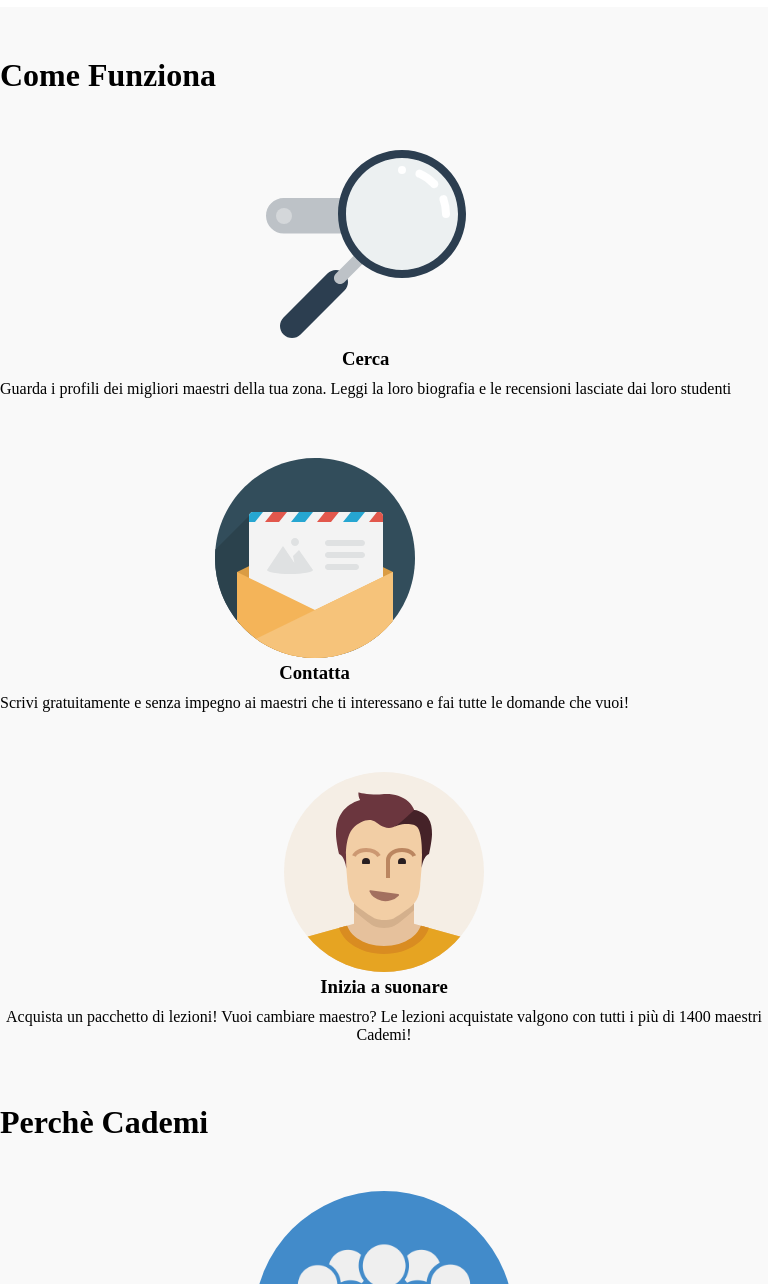
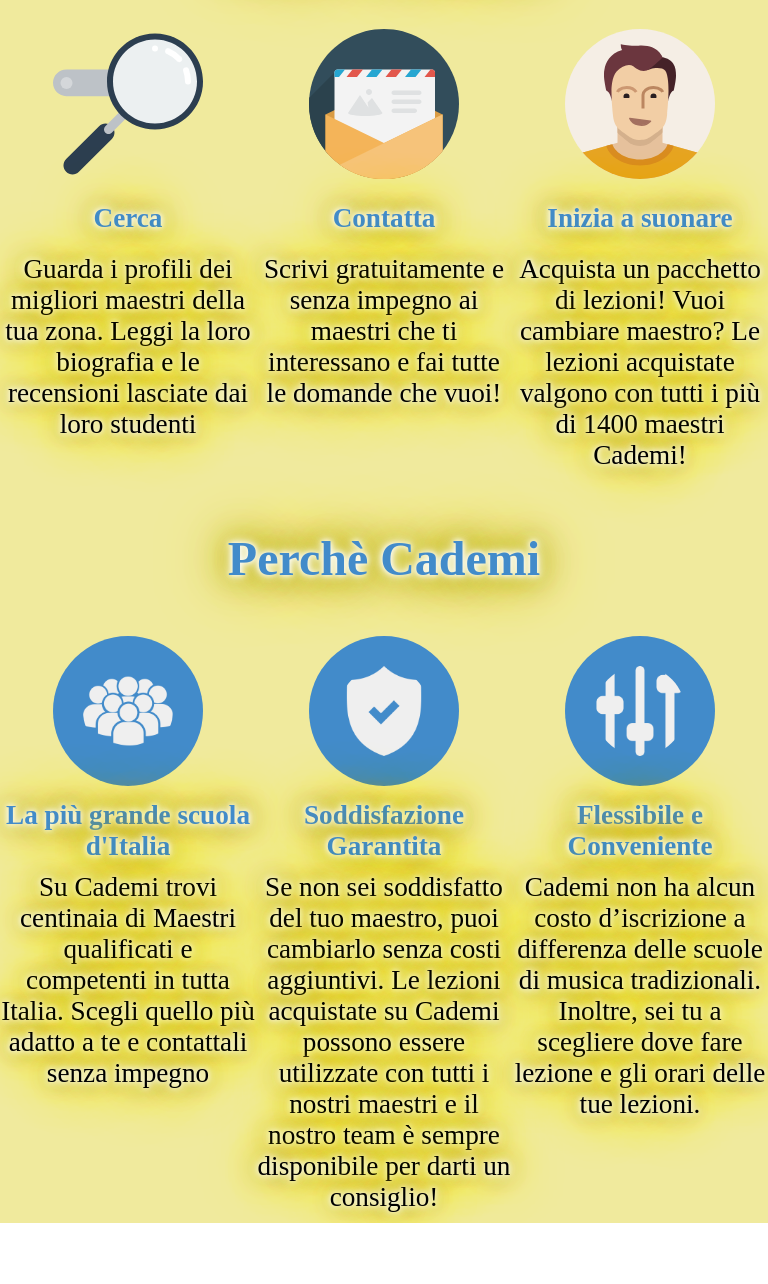
Before and after one commit to Fujinjakka/html-css-resp-wannabe-12bool, a plain HTML site: page index.html in a window 768 px wide. Shown: the part 726-2010 px from the top of the page. After the commit the page ends 1949 px from the top, so only its background shows below. Drawn offline with Linux system fonts and the light colour scheme.

Commit message:
Progetto Completo

```diff
--- a/css/style.css
+++ b/css/style.css
@@ -52,5 +52,34 @@ h3 {
 @media screen and (min-width: 768px)
 and (max-width: 991px) {
 
-
+  h2 {
+    font-size: 3em;
+    font-weight: bold;
+    color: #428BCA;
+    background: #f0ea9d;
+    text-shadow: 0 0 5px #FFF, 0 0 10px #FFF, 0 0 15px #FFF, 0 0 20px #c2b504, 0 0 30px #c2b504, 0 0 40px #c2b504, 0 0 55px #c2b504, 0 0 75px #c2b504;
+  }
+  .background-top, .background, .background-bottom {
+    background-color: #f0ea9d;
+  }
+  h3 {
+    font-size: 1.7em;
+    font-weight: bold;
+    color: #428BCA;
+    margin: 20px 0;
+    text-shadow: 0 0 5px #FFF, 0 0 10px #FFF, 0 0 15px #FFF, 0 0 20px #c2b504, 0 0 30px #c2b504, 0 0 40px #c2b504, 0 0 55px #c2b504, 0 0 75px #c2b504;
+  }
+  p {
+    font-size: 1.7em;
+    text-shadow: 0 0 5px #FFF, 0 0 10px #FFF, 0 0 15px #FFF, 0 0 20px #c2b504, 0 0 30px #c2b504, 0 0 40px #c2b504, 0 0 55px #c2b504, 0 0 75px #c2b504;
+  }
+  .img-blue {
+    height: 150px;
+  }
+  img {
+    height: 150px;
+  }
+  hr {
+    display: none;
+  }
 }
--- a/index.html
+++ b/index.html
@@ -10,18 +10,18 @@
   <body>
 
     <div class="container background-top">
-      <div class="col-lg-4 col-lg-offset-4 col-xs-8 col-xs-offset-2">
+      <div class="col-lg-4 col-lg-offset-4 col-xs-8 col-xs-offset-2 col-md-6 col-md-offset-3">
         <h2>Lezioni dove vuoi tu</h2>
       </div>
     </div>
 
     <div class="container background-top">
-      <div class="col-lg-6 col-xs-12">
+      <div class="col-lg-6 col-xs-12 col-md-6">
         <img src="img/icon/maps.png" alt="map">
         <h3>A casa tua</h3>
         <p>Scegli il tuo maestro preferito e prenota la prima lezione a casa tua, a casa del maestro o nel suo studio</p>
       </div>
-      <div class="col-lg-6 col-xs-12">
+      <div class="col-lg-6 col-xs-12 col-md-6">
         <img src="img/icon/screen.png" alt="screen">
         <h3>Online</h3>
         <p>Impara senza muoverti da casa! Scegli da una vastissima lista di maestri abilitati all'insegnamento online, senza doverti preoccupare di distanze e spostamenti</p>
@@ -29,23 +29,23 @@
     </div>
 
     <div class="container background">
-      <div class="col-lg-4 col-lg-offset-4 col-xs-8 col-xs-offset-2">
+      <div class="col-lg-4 col-lg-offset-4 col-xs-8 col-xs-offset-2 col-md-6 col-md-offset-3">
         <h2>Come Funziona</h2>
       </div>
     </div>
 
     <div class="container background">
-      <div class="col-lg-4 col-xs-12">
+      <div class="col-lg-4 col-xs-12 col-md-4">
         <img src="img/search.svg" alt="search">
         <h3>Cerca</h3>
         <p>Guarda i profili dei migliori maestri della tua zona. Leggi la loro biografia e le recensioni lasciate dai loro studenti</p>
       </div>
-      <div class="col-lg-4 col-xs-12">
+      <div class="col-lg-4 col-xs-12 col-md-4">
         <img src="img/letter.svg" alt="letter">
         <h3>Contatta</h3>
         <p>Scrivi gratuitamente e senza impegno ai maestri che ti interessano e fai tutte le domande che vuoi!</p>
       </div>
-      <div class="col-lg-4 col-xs-12">
+      <div class="col-lg-4 col-xs-12 col-md-4">
         <img src="img/male.svg" alt="male">
         <h3>Inizia a suonare</h3>
         <p>Acquista un pacchetto di lezioni! Vuoi cambiare maestro? Le lezioni acquistate valgono con tutti i più di 1400 maestri Cademi!</p>
@@ -53,31 +53,25 @@
     </div>
 
     <div class="container background-bottom">
-      <div class="col-lg-4 col-lg-offset-4 col-xs-8 col-xs-offset-2">
+      <div class="col-lg-4 col-lg-offset-4 col-xs-8 col-xs-offset-2 col-md-6 col-md-offset-3">
         <h2>Perch&egrave; Cademi</h2>
       </div>
     </div>
 
     <div class="container background-bottom">
-      <div class="col-lg-12 col-xs-12">
+      <div class="col-lg-12 col-xs-12 col-md-4">
         <img class="img-blue" src="img/icon/profile.png" alt="people">
         <h3>La più grande scuola d'Italia</h3>
         <p>Su Cademi trovi centinaia di Maestri qualificati e competenti in tutta Italia. Scegli quello più adatto a te e contattali senza impegno</p>
         <hr>
       </div>
-    </div>
-
-    <div class="container background-bottom">
-      <div class="col-lg-12 col-xs-12">
+      <div class="col-lg-12 col-xs-12 col-md-4">
         <img class="img-blue" src="img/icon/secure.png" alt="shield">
         <h3>Soddisfazione Garantita</h3>
         <p>Se non sei soddisfatto del tuo maestro, puoi cambiarlo senza costi aggiuntivi. Le lezioni acquistate su Cademi possono essere utilizzate con tutti i nostri maestri e il nostro team è sempre disponibile per darti un consiglio!</p>
         <hr>
       </div>
-    </div>
-
-    <div class="container background-bottom">
-      <div class="col-lg-12 col-xs-12">
+      <div class="col-lg-12 col-xs-12 col-md-4">
         <img class="img-blue" src="img/icon/flex.png" alt="crossfader">
         <h3>Flessibile e Conveniente</h3>
         <p>Cademi non ha alcun costo d’iscrizione a differenza delle scuole di musica tradizionali. Inoltre, sei tu a scegliere dove fare lezione e gli orari delle tue lezioni.</p>
```
Also changed, not shown: 1 other file.
